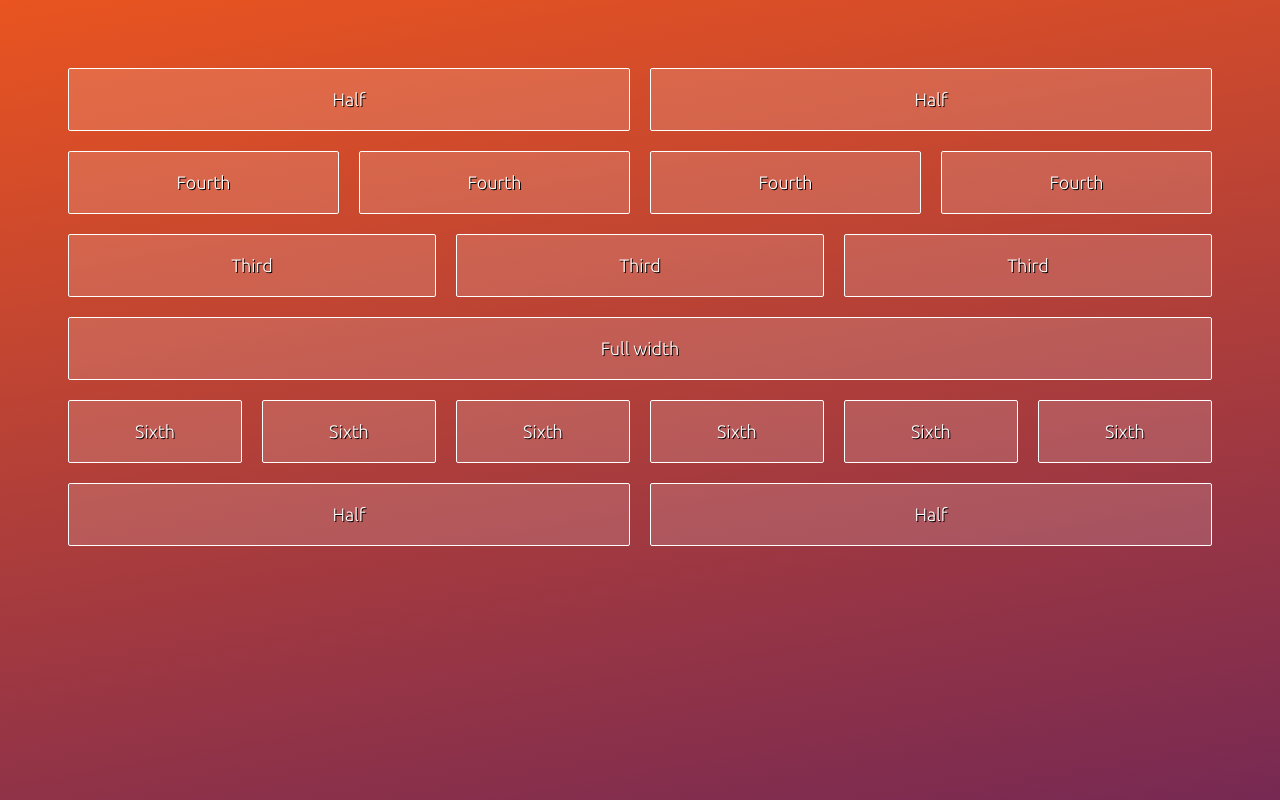
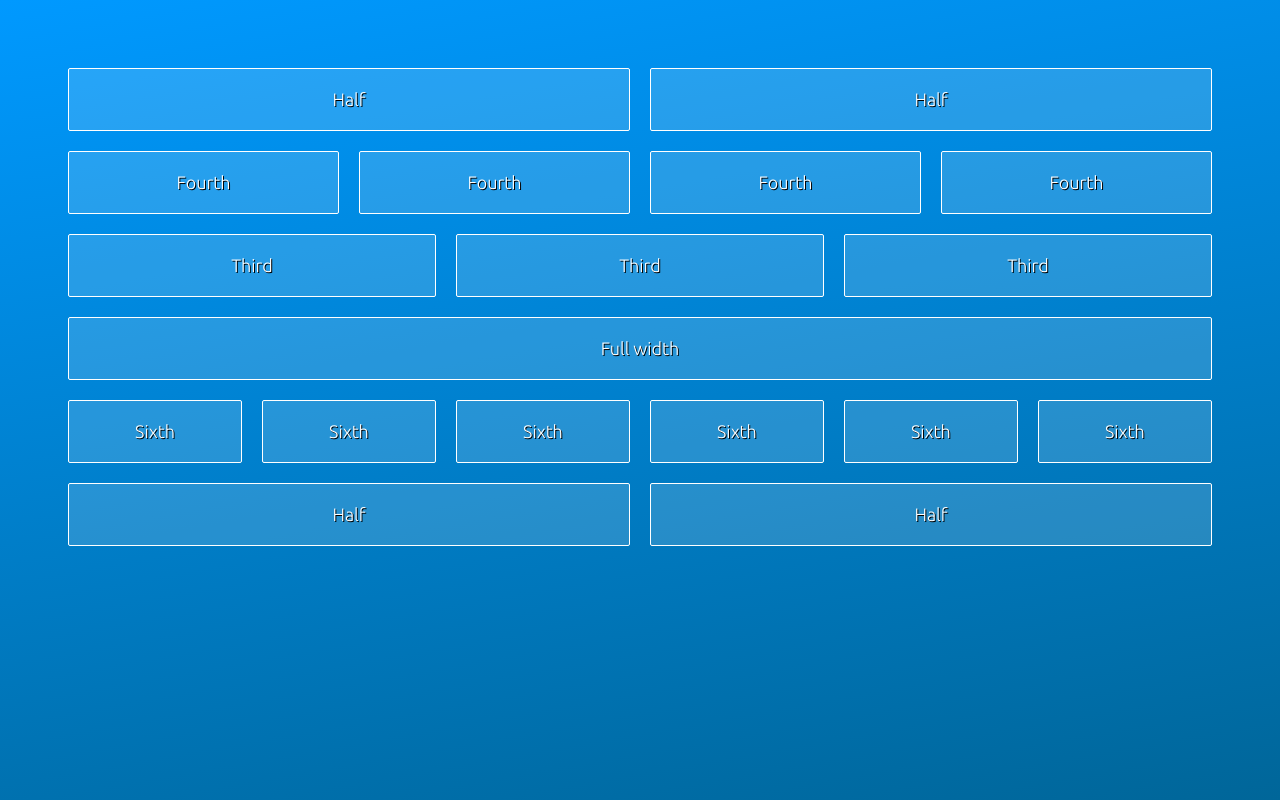
Before and after one commit to randyviandaputra/learn-flexbox, a plain HTML site: page grids.html in a window 1280 px wide. Drawn offline with Linux system fonts and the light colour scheme.

Commit message:
change style

```diff
--- a/css/showcase.css
+++ b/css/showcase.css
@@ -6,7 +6,7 @@
 }
 
 html {
-  background: linear-gradient(-10deg, #772953, #e95420);
+  background: linear-gradient(-10deg, #006699, #0099ff);
   min-height: 100vh;
   font-size: 18px;
 }
```
